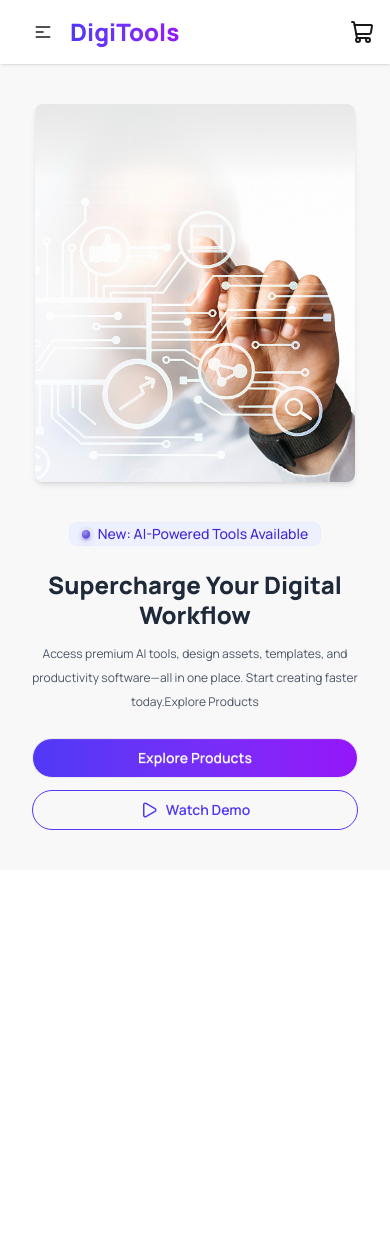
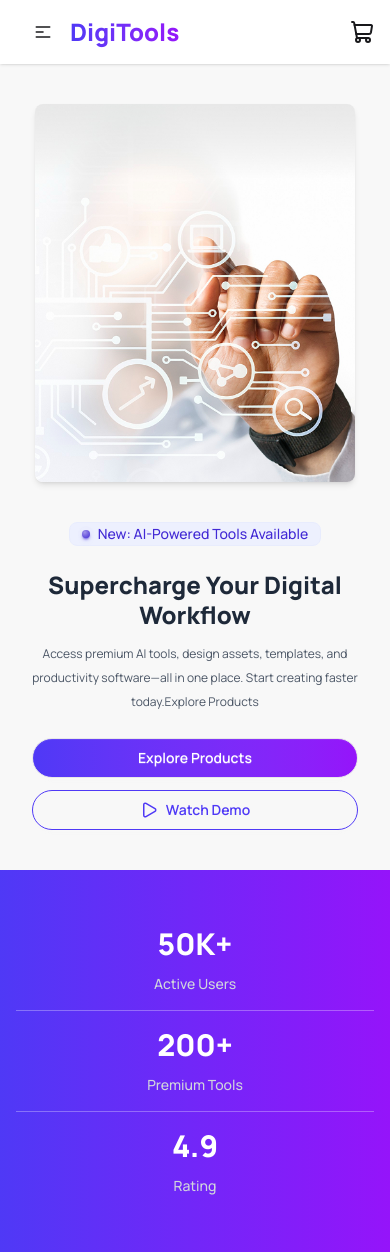
Before and after one commit to RedwanHaasaan/DigiTools, a React (Vite) app: page / in a window 390 px wide. Before the commit the page ends 870 px from the top, so only its background shows below. Built offline with nearby package versions, Linux system fonts and the light colour scheme.

Commit message:
feat(Stat Section): Add a responsive stats section & add background utilities in index.css

```diff
--- a/src/App.jsx
+++ b/src/App.jsx
@@ -1,5 +1,6 @@
 import Navbar from "./components/layout/Navbar";
 import Hero from "./sections/Hero";
+import StatSection from "./sections/StatSection";
 
 function App() {
   return (
@@ -9,6 +10,7 @@ function App() {
       </header>
       <main>
         <Hero />
+        <StatSection/>
       </main>
     </>
   );
--- a/src/index.css
+++ b/src/index.css
@@ -8,3 +8,8 @@
     font-family: "Manrope", sans-serif;
   }
 }
+@layer utilities {
+  .bg-gradient {
+  background: linear-gradient(to right, #4F39F6, #9514FA);
+}
+}
--- /dev/null
+++ b/src/sections/StatSection.jsx
@@ -0,0 +1,48 @@
+const statsData = [
+  { id: 1, value: "50K+", title: "Active Users" },
+  { id: 2, value: "200+", title: "Premium Tools" },
+  { id: 3, value: "4.9", title: "Rating" },
+];
+
+const StatSection = () => {
+  return (
+    <div className="bg-gradient py-10 xl:py-14 px-4">
+
+      <div className="
+        stats
+        stats-vertical lg:stats-horizontal
+        text-white
+        w-full
+        text-center
+      ">
+
+        {statsData.map((item, index) => (
+          <div
+            key={item.id}
+            className={`
+              stat
+              flex-1
+              flex flex-col items-center justify-center
+              gap-3 xl:gap-4
+
+              ${index !== statsData.length - 1
+                ? "border-b lg:border-b-0 lg:border-r border-white/30"
+                : ""
+              }
+            `}
+          >
+            <div className="stat-value text-3xl md:text-4xl xl:text-6xl font-extrabold">
+              {item.value}
+            </div>
+            <div className="stat-title text-gray-300 font-medium text-sm md:text-lg xl:text-2xl">
+              {item.title}
+            </div>
+          </div>
+        ))}
+
+      </div>
+    </div>
+  );
+};
+
+export default StatSection;
```
